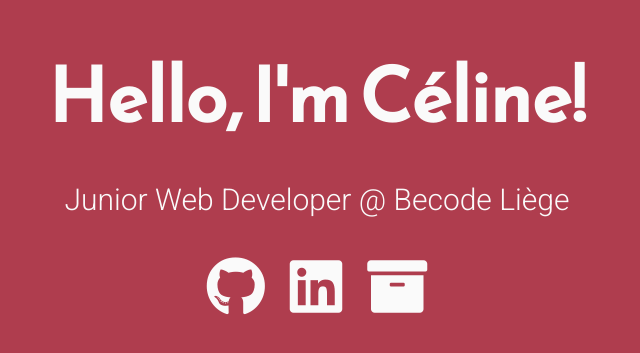
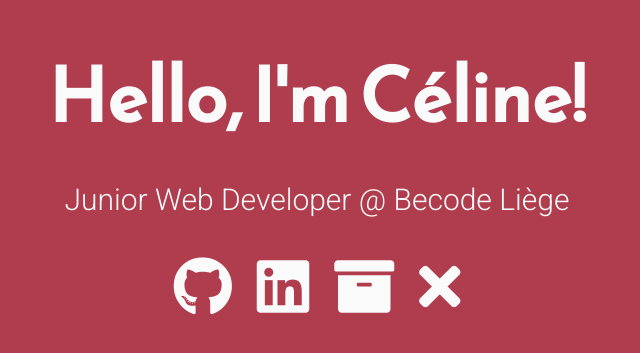
Before and after one commit to Lynerah/Lynerah.github.io, a plain HTML site: page index.html in a window 1280 px wide. Shown: the part 217-570 px from the top of the page, without its empty margins (323-963 px from the left). Drawn offline with Linux system fonts and the light colour scheme.

Commit message:
Update index.html

```diff
--- a/index.html
+++ b/index.html
@@ -24,6 +24,8 @@
 			<a target="_blank" href="https://github.com/Lynerah"><i class="fab fa-github"></i></a>
 			<a target="_blank" href="https://www.linkedin.com/in/céline-de-boeck"><i class="fab fa-linkedin"></i></a>
 			<a target="_blank" href="https://lynerah.github.io/markdown-warmup-html/"><i class="fas fa-archive"></i></a>
+			<a target="_blank" href="https://lynerah.github.io/404-Page/"><i class="fas fa-times"></i></a>
+
     </div>
 	</main>
 </body>
```
